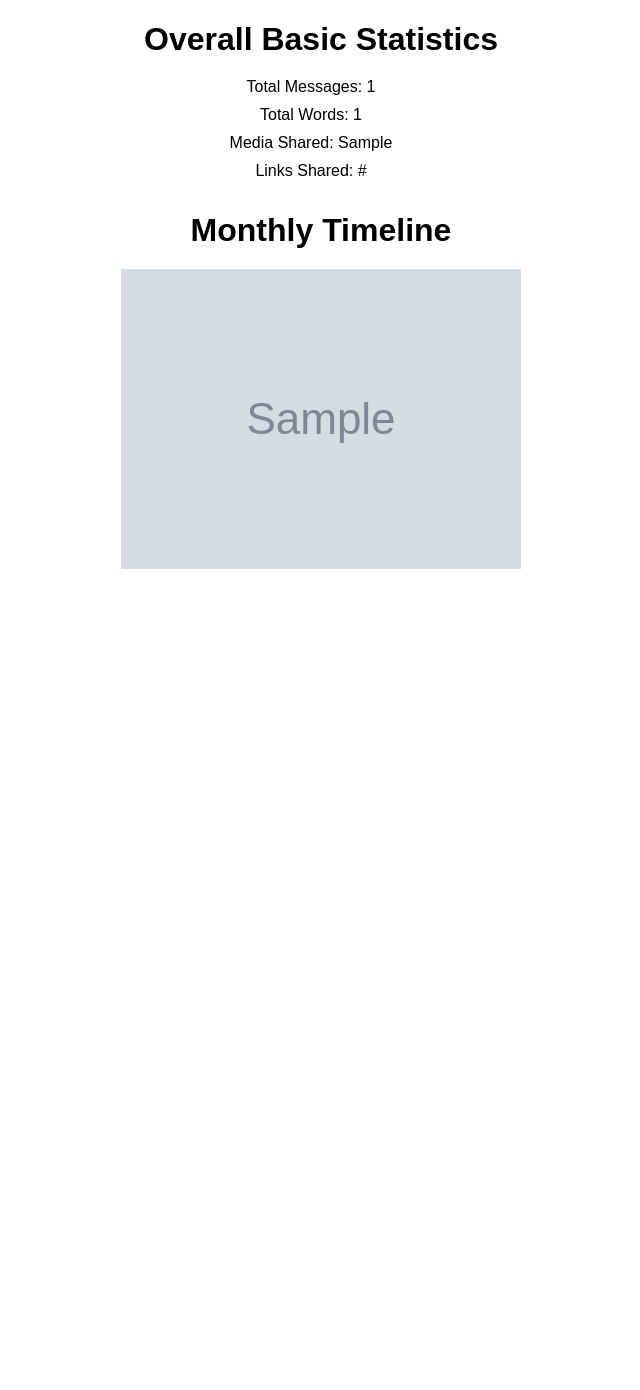
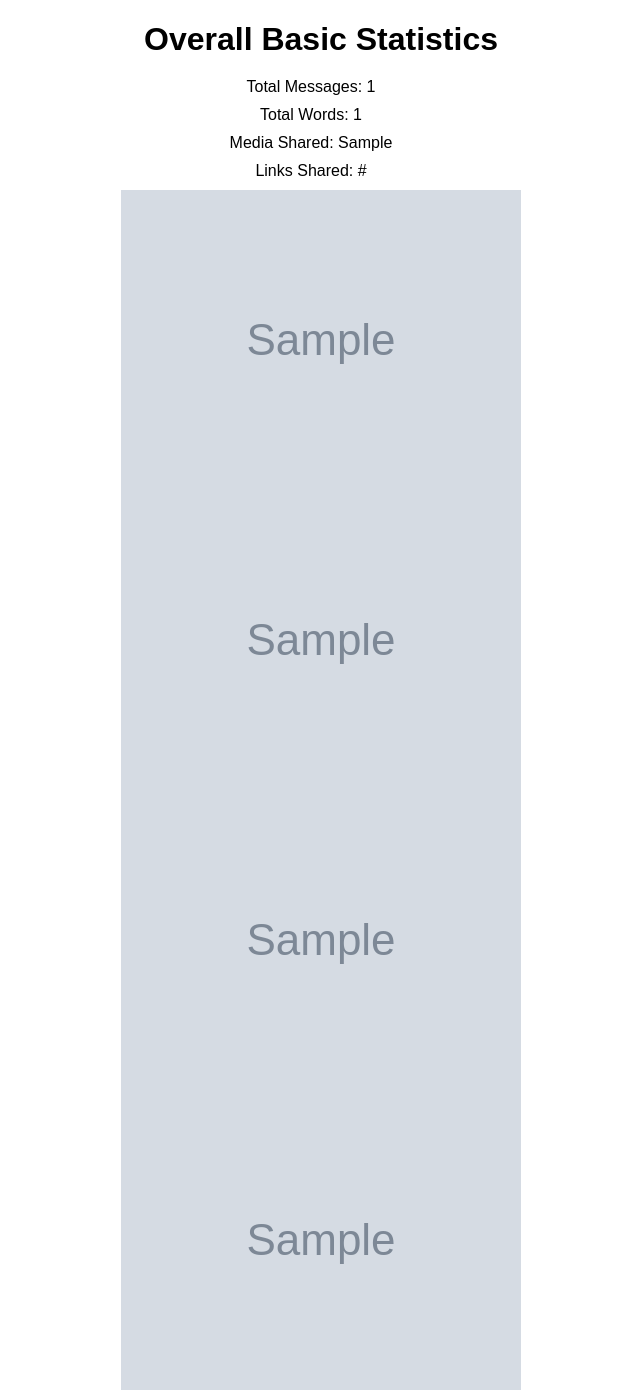
Before and after one commit to soufianeelassri/whatsapp-chat-analysis, a Flask app: template templates/results.html in a window 1280 px wide. Shown: the whole page, without its empty margins (319-959 px from the left). Before the commit the page ends 569 px from the top, so only its background shows below. Run offline with Flask 3, Linux system fonts and the light colour scheme; the template is opened without the code that fills it: most values are stand-ins (such as "Sample title", 1, 10 or a date in 2020); grey boxes marked "Sample" are stand-in pictures.

Commit message:
daily-busy

```diff
--- a/app.py
+++ b/app.py
@@ -19,13 +19,46 @@ def analyze():
 
         total_messages, total_words, media_shared, link_shared = functions.basic_stats(df)
 
-        timeline = functions.monthly_timeline(df)
+        monthly_timeline = functions.monthly_timeline(df)
+        daily_timeline = functions.daily_timeline(df)
+        most_busy_days = functions.most_busy_days(df)
 
-        fig, ax = plt.subplots()
-        ax.plot(timeline['time'], timeline['message'], color='green')
+        fig1, ax1 = plt.subplots(figsize=(10, 4))
+        fig2, ax2 = plt.subplots(figsize=(10, 4))
+        fig3, ax3 = plt.subplots(figsize=(10, 4))
+        fig4, ax4 = plt.subplots(figsize=(10, 4))
 
-        plot_filename = 'static/monthly_timeline_plot.png'
-        plt.savefig(plot_filename)
+        ax1.plot(monthly_timeline['time'], monthly_timeline['message'], color='green')
+        ax1.set_title('Monthly Timeline')
+        ax1.set_ylabel('Message')
+
+        plot_filename1 = 'static/monthly_timeline_plot.png'
+        ax1.figure.savefig(plot_filename1)
+        plt.close(fig1)
+
+        ax2.plot(daily_timeline['only_date'], daily_timeline['message'], color='green')
+        ax2.set_title('Daily Timeline')
+        ax2.set_ylabel('Message')
+
+        plot_filename2 = 'static/daily_timeline_plot.png'
+        ax2.figure.savefig(plot_filename2)
+        plt.close(fig2)
+
+        ax3.bar(most_busy_days['day_name'], most_busy_days['message'], color='green')
+        ax3.set_title('Most Busy Days')
+        ax3.set_ylabel('Message')
+
+        plot_filename3 = 'static/most_busy_days_plot.png'
+        ax3.figure.savefig(plot_filename3)
+        plt.close(fig3)
+
+        ax4.bar(monthly_timeline['time'], monthly_timeline['message'], color='green')
+        ax4.set_title('Most Busy Months')
+        ax4.set_ylabel('Message')
+
+        plot_filename4 = 'static/most_busy_months_plot.png'
+        ax4.figure.savefig(plot_filename4)
+        plt.close(fig4)
 
         return render_template(
                 'results.html',
@@ -34,7 +67,10 @@ def analyze():
                 media_shared = media_shared,
                 link_shared = link_shared,
 
-                plot_filename = plot_filename
+                plot_filename1 = plot_filename1,
+                plot_filename2 = plot_filename2,
+                plot_filename3 = plot_filename3,
+                plot_filename4 = plot_filename4
             )
 
 if __name__ == '__main__':
--- a/templates/results.html
+++ b/templates/results.html
@@ -13,7 +13,9 @@
     <p>Media Shared: {{ media_shared }}</p>
     <p>Links Shared: {{ link_shared }}</p>
 
-    <h1>Monthly Timeline</h1>
-    <img src="{{ plot_filename }}" alt="Monthly Timeline Plot">
+    <img src="{{ plot_filename1 }}" alt="Monthly Timeline Plot">
+    <img src="{{ plot_filename2 }}" alt="Daily Timeline Plot">
+    <img src="{{ plot_filename3 }}" alt="Most Busy Days Plot">
+    <img src="{{ plot_filename4 }}" alt="Most Busy Months">
 </body>
 </html>
```
Also changed, not shown: functions.py (+16 -1 lines), static/daily_timeline_plot.png (added), static/monthly_timeline_plot.png, static/most_busy_days_plot.png (added), static/most_busy_months_plot.png (added).
